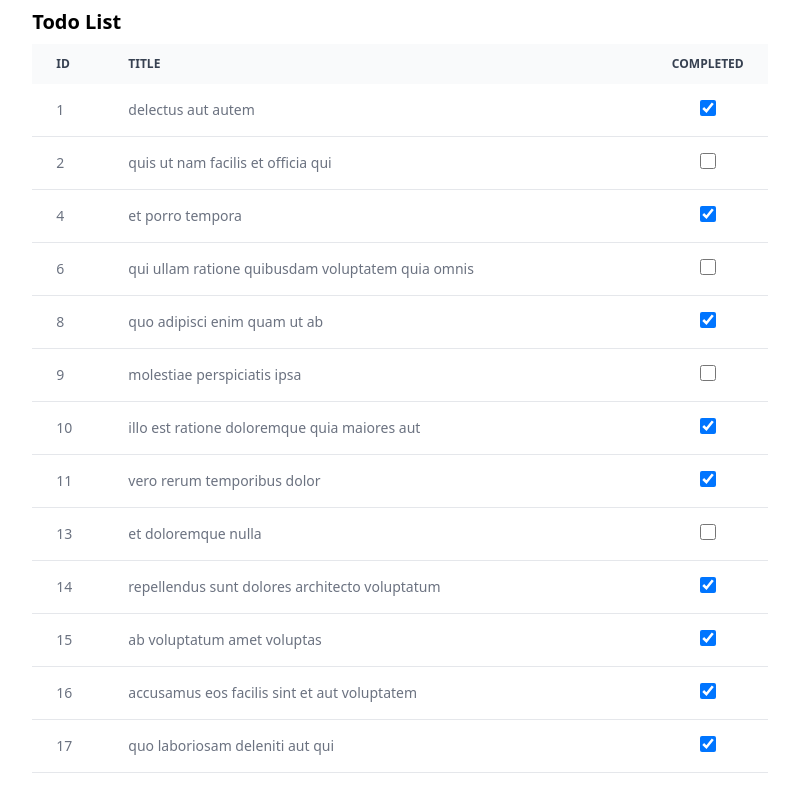
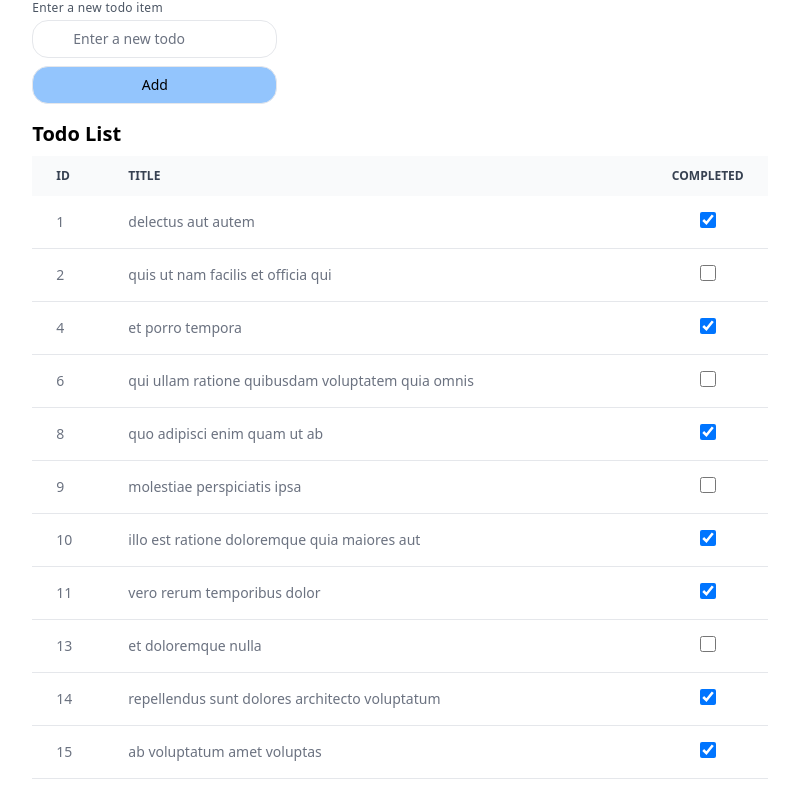
Before and after one commit to kboul/posts-users-todos-rtq, a React (Create React App) app: page / in a window 1280 px wide. Shown: the top 787 px of the page, without its empty margins (240-1039 px from the left). Built offline with nearby package versions, Linux system fonts and the light colour scheme; data requests are answered from the project's data file.

Commit message:
Implement add and update todo functionality

```diff
--- a/db.json
+++ b/db.json
@@ -1181,6 +1181,18 @@
       "title": "New todo!",
       "completed": false,
       "id": 201
+    },
+    {
+      "userId": 202,
+      "title": "my new todo!",
+      "completed": false,
+      "id": 202
+    },
+    {
+      "userId": 203,
+      "title": "my new shiny todo!",
+      "completed": false,
+      "id": 203
     }
   ]
 }
--- a/src/components/Todos/Todos.tsx
+++ b/src/components/Todos/Todos.tsx
@@ -1,5 +1,15 @@
-import { useGetTodosQuery } from "./todosSlice";
+import { FormEvent, useState } from "react";
+
+import { useAddTodoMutation, useGetTodosQuery } from "./todosSlice";
 import TodosTable from "./TodosTable";
+
+const className = {
+  label: "mb-1 text-xs tracking-wide text-gray-600",
+  input:
+    "text-sm placeholder-gray-500 pl-10 pr-4 rounded-2xl border w-4/12 py-2 focus:outline-none",
+  button:
+    "flex w-4/12 justify-center my-2 text-black text-sm px-4 py-2 border rounded-2xl text-center bg-blue-300 hover:bg-blue-400"
+};
 
 export default function Todos() {
   const {
@@ -9,9 +19,38 @@ export default function Todos() {
     isError,
     error
   } = useGetTodosQuery();
+  const [addTodo] = useAddTodoMutation();
+
+  const [newTodo, setNewTodo] = useState("");
+
+  const handleSubmit = (e: FormEvent<HTMLFormElement>) => {
+    e.preventDefault();
+
+    if (!newTodo) return;
+    addTodo({
+      userId: todos && todos[todos?.length - 1].id + 1,
+      title: newTodo,
+      completed: false
+    });
+    setNewTodo("");
+  };
+
+  const newTodoContent = (
+    <form className="flex flex-col" onSubmit={handleSubmit}>
+      <label htmlFor="new-todo" className={className.label}>
+        Enter a new todo item
+      </label>
+      <input
+        className={className.input}
+        onChange={(e) => setNewTodo(e.target.value)}
+        placeholder="Enter a new todo"
+        value={newTodo}
+      />
+      <button className={className.button}>Add</button>
+    </form>
+  );
 
   let content;
-
   if (isLoading)
     content = (
       <p className="flex h-[100vh] justify-center items-center">Loading...</p>
@@ -19,11 +58,12 @@ export default function Todos() {
   if (isSuccess)
     content = (
       <div className="flex flex-col">
+        {newTodoContent}
         <h1 className="text-xl font-bold my-2">Todo List</h1>
         <TodosTable todos={todos} />
       </div>
     );
-  if (isError) content = <p>{error}</p>;
+  if (isError) content = error;
 
   return (
     <div className="flex justify-center items-center">
--- a/src/components/Todos/TodosTable.tsx
+++ b/src/components/Todos/TodosTable.tsx
@@ -1,4 +1,5 @@
 import Todo from "./model";
+import { useUpdateTodoMutation } from "./todosSlice";
 
 interface TodosTableProps {
   todos: Todo[];
@@ -17,6 +18,8 @@ const className = {
 };
 
 export default function TodosTable({ todos }: TodosTableProps) {
+  const [updateTodo] = useUpdateTodoMutation();
+
   return (
     <div className={className.tableWrapper}>
       <table className={className.table}>
@@ -37,7 +40,9 @@ export default function TodosTable({ todos }: TodosTableProps) {
                   className={className.input}
                   type="checkbox"
                   checked={todo.completed}
-                  onChange={() => {}}
+                  onChange={(e) =>
+                    updateTodo({ ...todo, completed: e.target.checked })
+                  }
                 />
               </td>
             </tr>
--- a/src/components/Todos/todosSlice.ts
+++ b/src/components/Todos/todosSlice.ts
@@ -4,28 +4,34 @@ import Todo from "./model";
 
 type TodosResponse = Todo[];
 
+const tagTypes = ["Todos"];
+
 export const todosSlice = createApi({
   reducerPath: "todos",
   baseQuery: fetchBaseQuery({
     baseUrl: "http://localhost:3500/"
   }),
+  tagTypes,
   endpoints: (builder) => ({
     getTodos: builder.query<TodosResponse, void>({
-      query: () => "todos"
+      query: () => "todos",
+      providesTags: tagTypes
     }),
     addTodo: builder.mutation<Todo, Partial<Todo>>({
       query: (todo: Todo) => ({
         url: "todos",
         method: "POST",
         body: todo
-      })
+      }),
+      invalidatesTags: tagTypes
     }),
     updateTodo: builder.mutation({
       query: (todo: Todo) => ({
         url: `todos/${todo.id}`,
         method: "PATCH",
         body: todo
-      })
+      }),
+      invalidatesTags: tagTypes
     }),
     deleteTodo: builder.mutation({
       query: (id: number) => ({
```
